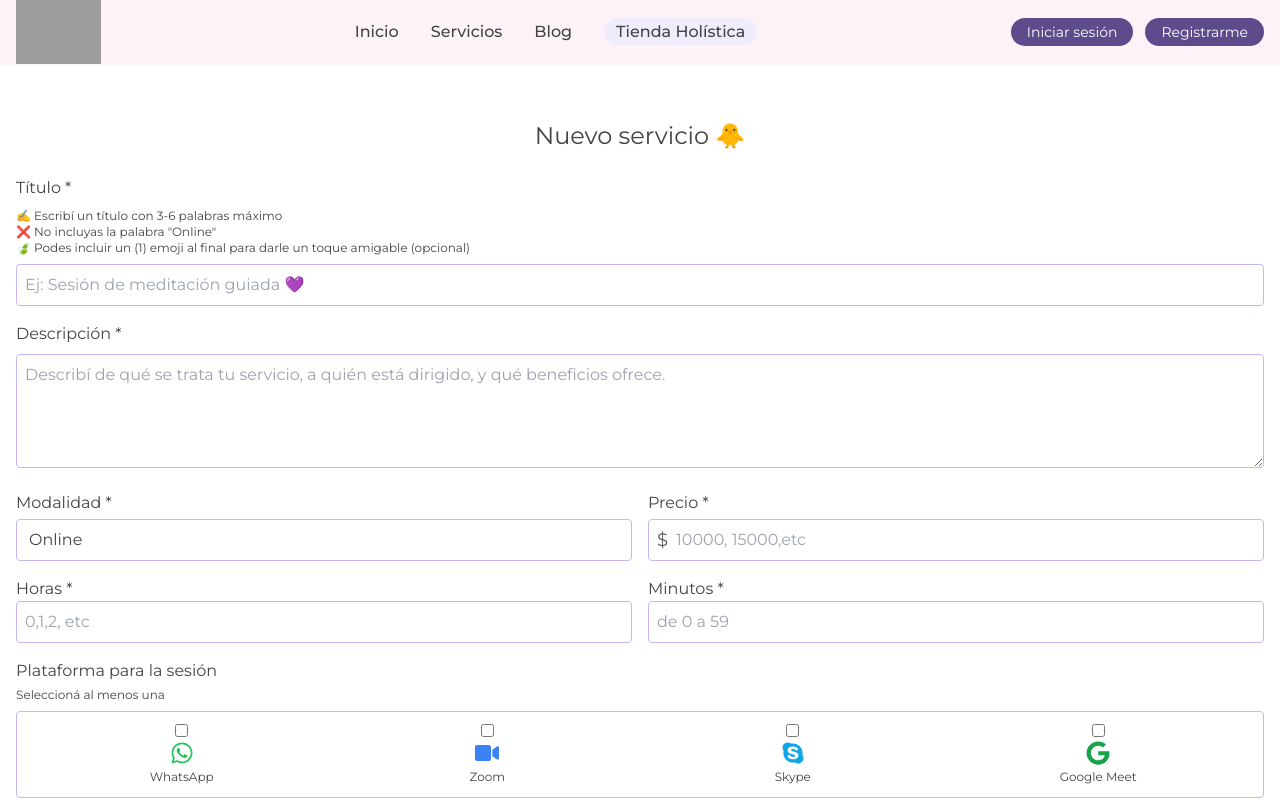
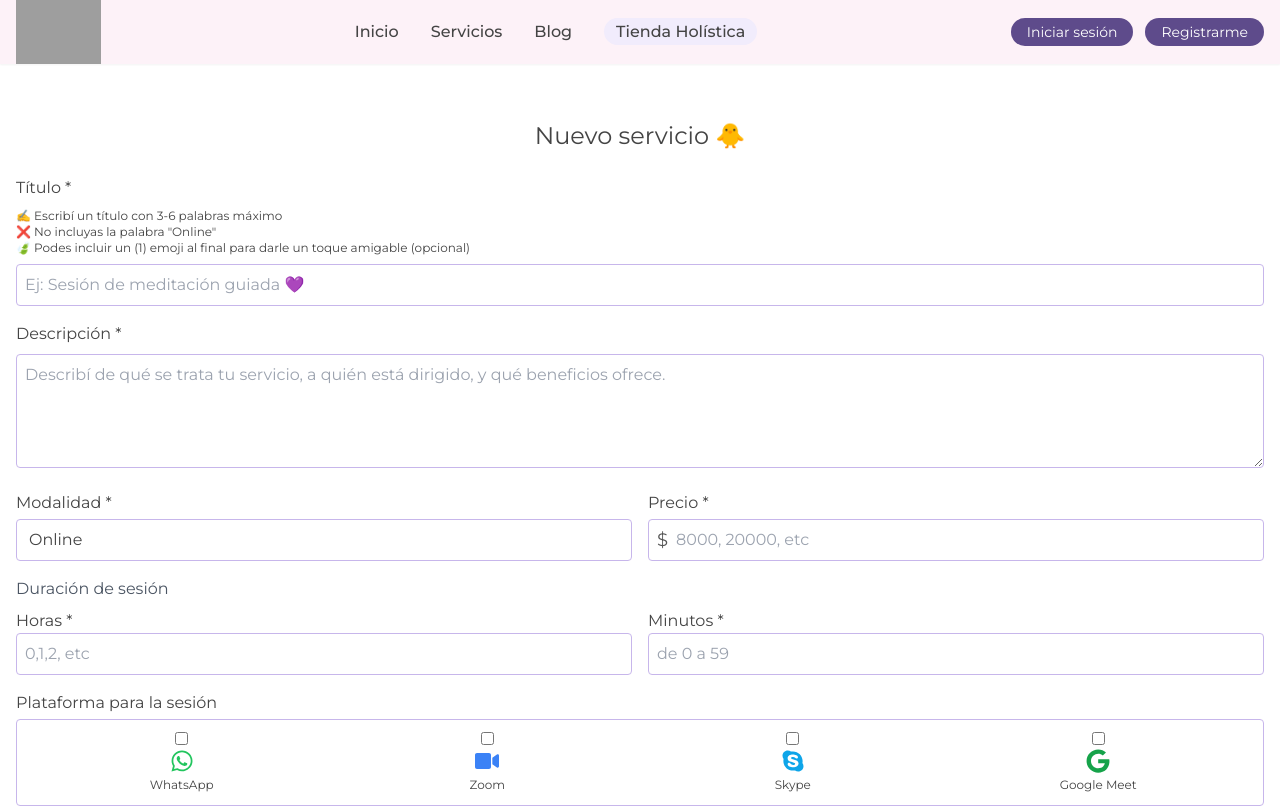
Before and after one commit to andigausckus/frontend-holisticos, a React (Create React App) app: page /#/nuevo-servicio in a window 1280 px wide. Shown: the top 808 px of the page. Built offline with nearby package versions, Linux system fonts and the light colour scheme; grey boxes are pictures that could not be loaded.

Commit message:
edicion perfil6

```diff
--- a/src/components/EditarServicio.jsx
+++ b/src/components/EditarServicio.jsx
@@ -343,6 +343,10 @@ const fileInputRef = useRef(null);
         </div>
 
         {/* Duración */}
+        <div className="mb-2">
+          <p className="text-base text-gray-600 mb-1">Duración de sesión</p>
+        </div>
+
         <div className="flex gap-4 mb-4">
           <label className="flex-1">
             <span>Horas *</span>
@@ -374,7 +378,7 @@ const fileInputRef = useRef(null);
         {/* Plataformas */}
         <label className="block mb-4">
           <span className="block mb-1">Plataforma para la sesión</span>
-          <span className="block text-xs text-[#444444] mb-2">Seleccioná al menos una</span>
+
           <div className="flex flex-wrap justify-between p-3 border border-[#c7b6eb] rounded">
             {plataformasDisponibles.map(({ nombre, icono }) => (
               <label key={nombre} className="flex flex-col items-center text-center text-sm cursor-pointer w-1/4">
--- a/src/pages/NuevoServicio.jsx
+++ b/src/pages/NuevoServicio.jsx
@@ -234,7 +234,7 @@ export default function NuevoServicio() {
             </ul>
 
             <p className="text-sm text-gray-700 mb-2">
-              🔎 Todas las imágenes son revisadas antes de publicarse para mantener una estética visual ordenada y agradable para todos los usuarios 😊
+              🔎 Todas las imagenes son revisadas antes de publicarse para mantener una estética visual ordenada y agradable para todos los usuarios 😊
             </p>
 
 
@@ -300,7 +300,7 @@ export default function NuevoServicio() {
         name="precio"
         value={formulario.precio}
         onChange={handleChange}
-        placeholder="10000, 15000,etc"
+        placeholder="8000, 20000, etc"
         className="w-full p-2 border-none focus:outline-none placeholder:text-md"
 
       />
@@ -309,6 +309,10 @@ export default function NuevoServicio() {
     </div>
 
         {/* Duración */}
+        <div className="mb-2">
+          <p className="text-base text-gray-600 mb-1">Duración de sesión</p>
+        </div>
+
         <div className="flex gap-4 mb-4">
           <label className="flex-1">
             <span>Horas *</span>
@@ -319,11 +323,10 @@ export default function NuevoServicio() {
               onChange={handleChange}
               min="0"
               placeholder="0,1,2, etc"
-
               className="w-full p-2 border border-[#c7b6eb] rounded focus:outline-none"
-
             />
           </label>
+
           <label className="flex-1">
             <span>Minutos *</span>
             <input
@@ -335,7 +338,6 @@ export default function NuevoServicio() {
               placeholder="de 0 a 59"
               max="59"
               className="w-full p-2 border border-[#c7b6eb] rounded focus:outline-none placeholder:text-md"
-
             />
           </label>
         </div>
@@ -343,7 +345,7 @@ export default function NuevoServicio() {
         {/* Plataformas */}
         <label className="block mb-4">
           <span className="block mb-1">Plataforma para la sesión</span>
-          <span className="block text-xs text-[#444444] mb-2">Seleccioná al menos una</span>
+
           <div className="flex flex-wrap justify-between p-3 border border-[#c7b6eb] rounded">
         {plataformasDisponibles.map(({ nombre, icono }) => (
           <label key={nombre} className="flex flex-col items-center text-center text-sm cursor-pointer w-1/4">
```
Lines whose indentation alone changed are shown as unchanged.
